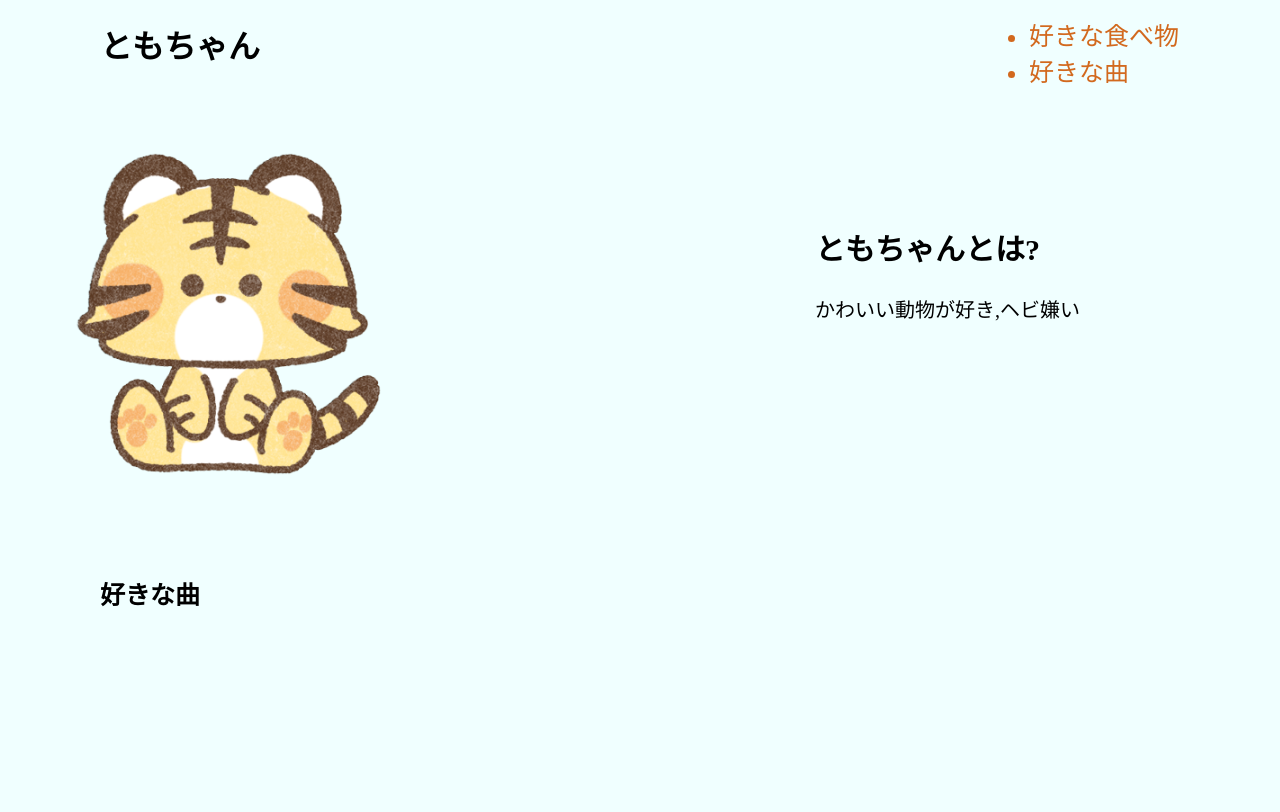
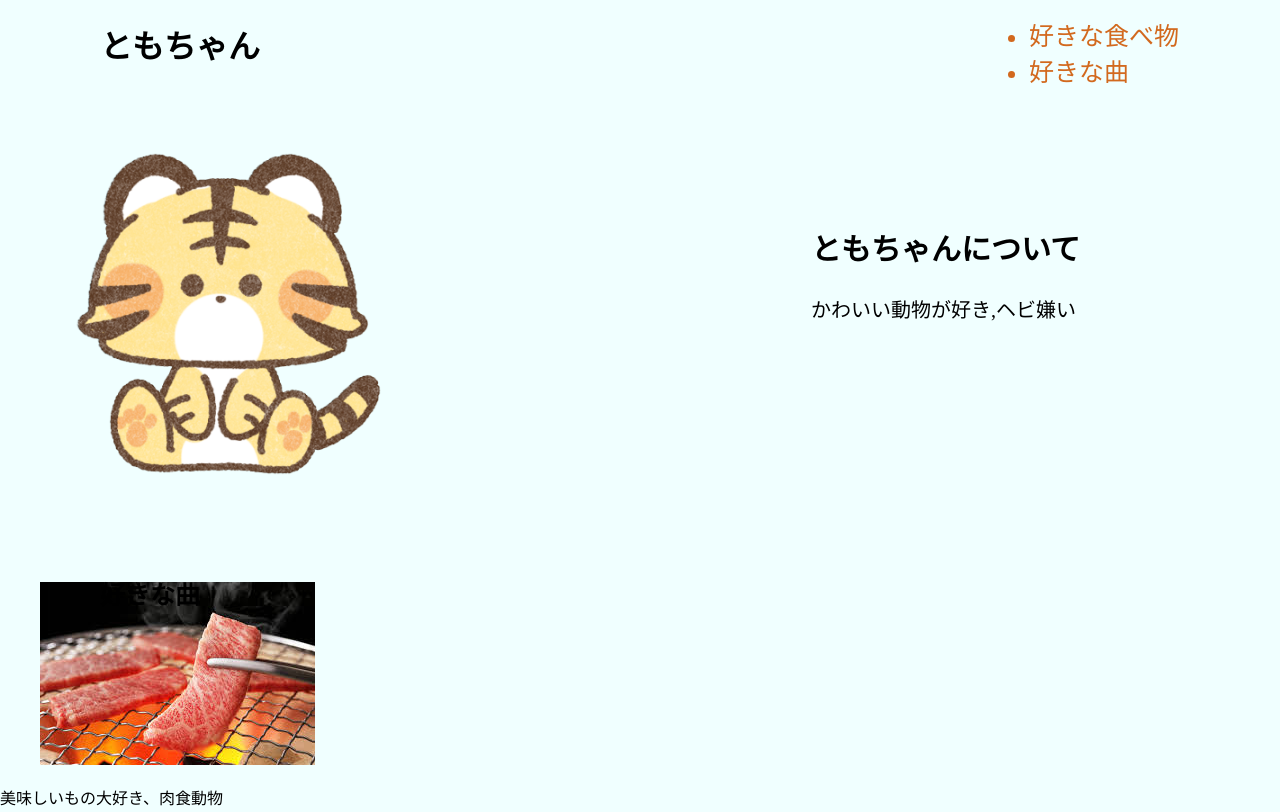
Before and after one commit to oreo2000/HTML, a plain HTML site: page index.html in a window 1280 px wide. Shown: the top 812 px of the page. Drawn offline with Linux system fonts and the light colour scheme.

Commit message:
Update index.html

```diff
--- a/index.html
+++ b/index.html
@@ -23,7 +23,7 @@
   <div class="introductions">
     <img class="img" src="images/01.png">
     <div class="chobies">
-      <h2 id ="chobi">ともちゃんとは?</h2>
+      <h2 id ="chobi">ともちゃんについて</h2>
       <p class="text">
         かわいい動物が好き,ヘビ嫌い
       </p>
@@ -40,3 +40,7 @@
 </section>
 </body>
 </html>
+   <div class="flex">
+  <figure class="image"><img src="images.jpeg"></figure>
+    <p class="text">美味しいもの大好き、肉食動物</p>
+</div>
```
